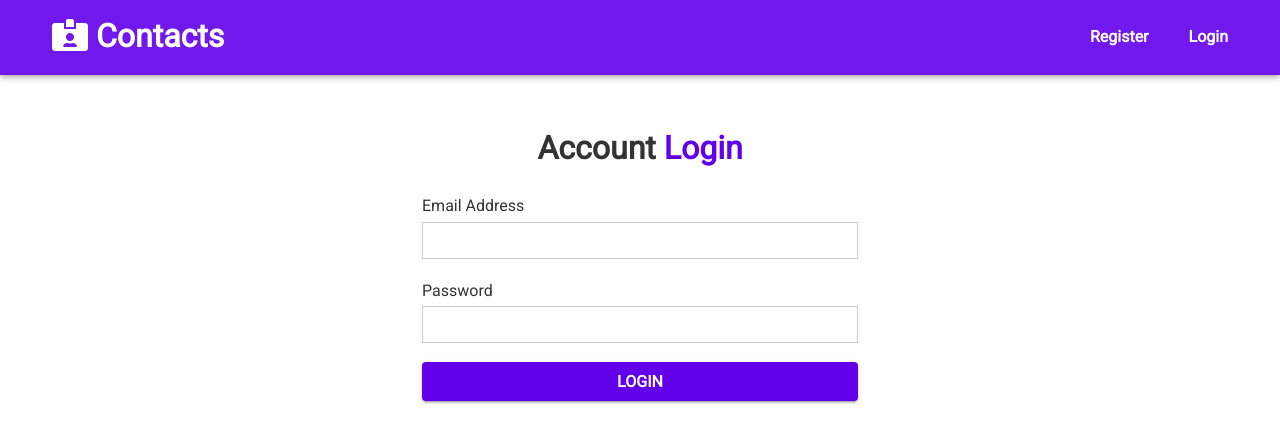
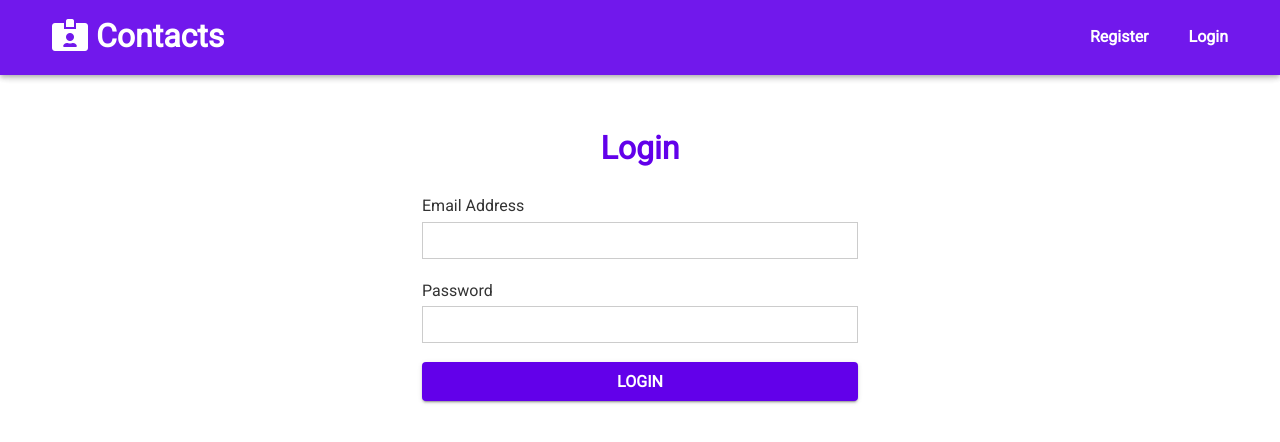
Before and after one commit to koftov/contact-keeper, a React (Create React App) app in the folder client/: page /login in a window 1280 px wide. Shown: the top 442 px of the page. Built offline with nearby package versions, Linux system fonts and the light colour scheme; no server answers.

Commit message:
Update Login.js

```diff
--- a/client/src/components/auth/Login.js
+++ b/client/src/components/auth/Login.js
@@ -44,8 +44,8 @@ const Login = props => {
 
   return (
     <div className='form-container'>
-      <h1>
-        Account <span className='text-primary'>Login</span>
+      <h1 className='text-primary'>
+        Login
       </h1>
       <form onSubmit={onSubmit}>
         <div className='form-group'>
```
